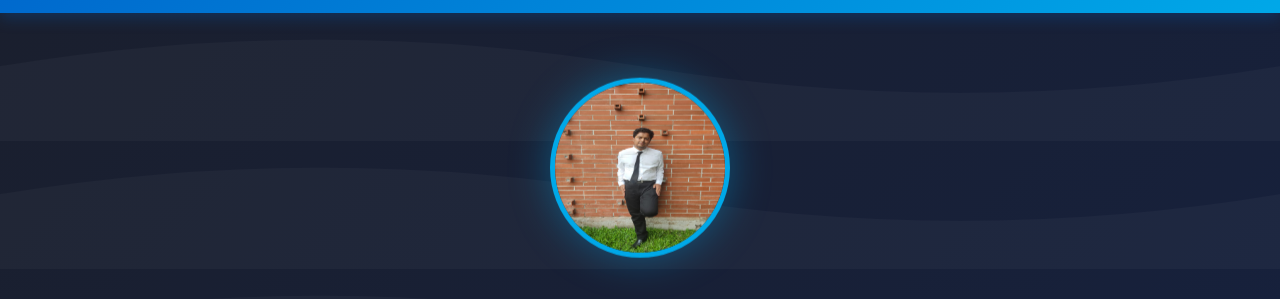
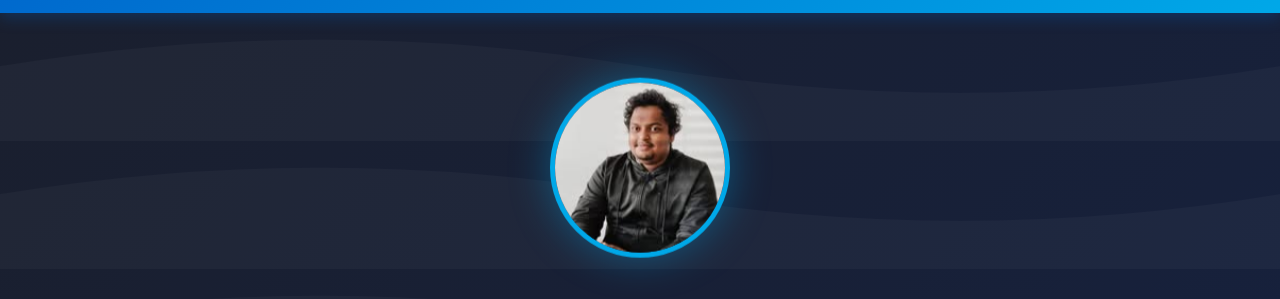
Before and after one commit to JakariaShrabon/myself, a plain HTML site: page index.html in a window 1280 px wide. Shown: the part 67-366 px from the top of the page. Drawn offline with nearby package versions, Linux system fonts and the light colour scheme.

Commit message:
Update index.html

```diff
--- a/index.html
+++ b/index.html
@@ -324,7 +324,7 @@
     <!-- Hero Section -->
     <section class="hero" id="home">
         <div class="container hero-content">
-            <img src="three.jpg" alt="Profile" class="profile-img">
+            <img src="two.jpg" alt="Profile" class="profile-img">
             <h1>Jakaria Bhuiyan Shrabon</h1>
             <p>Passionate Web Developer & Competitive Programmer</p>
             <a href="#links" class="btn btn-primary">View My Work</a>
```
